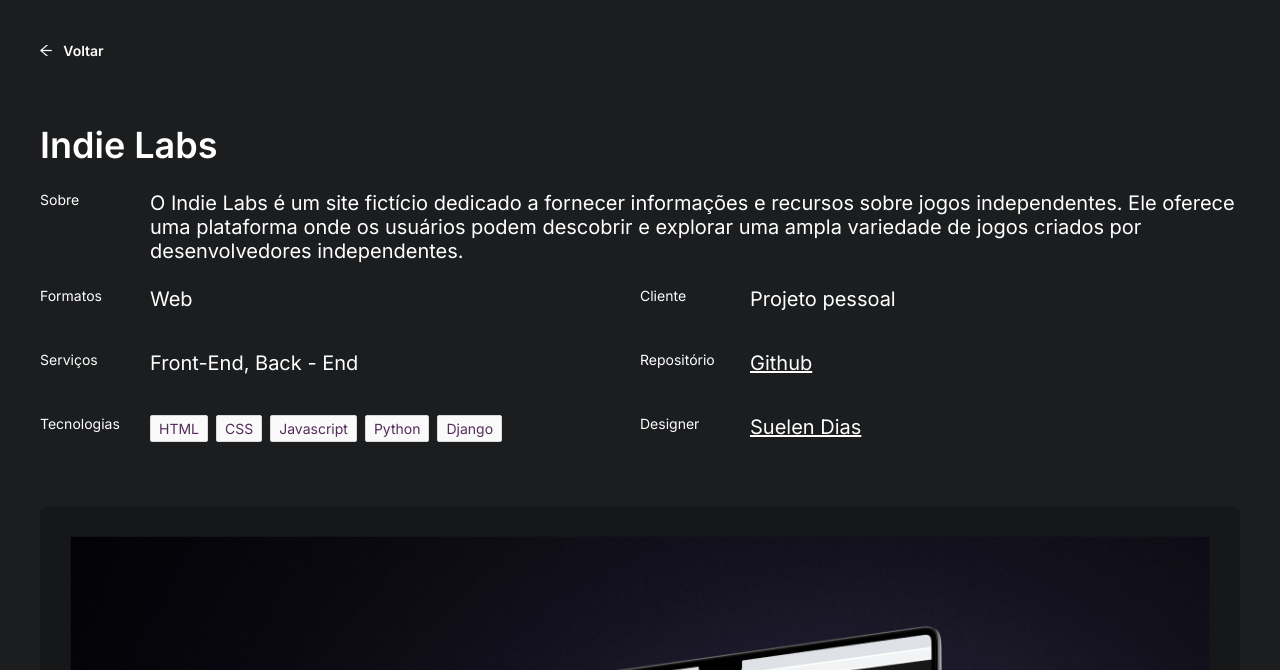
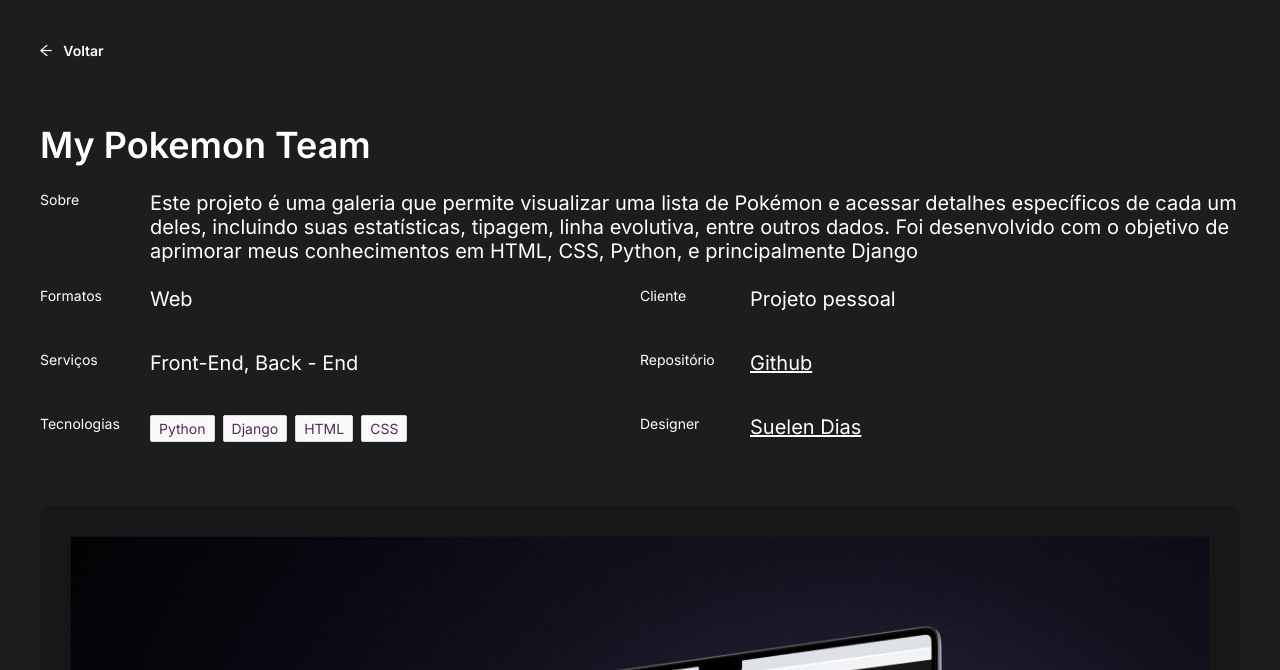
Before and after one commit to Alf-Mou/MeuPortfolio, a plain HTML site: page poke.html in a window 1280 px wide. Shown: the part 130-800 px from the top of the page. Drawn offline with Linux system fonts and the light colour scheme.

Commit message:
Fixed errors in games informations

```diff
--- a/poke.html
+++ b/poke.html
@@ -20,12 +20,12 @@
             </div>
         </div>
         <div class="container-indie2__container">
-            <p class="indie2__titulo">Indie Labs</p>
+            <p class="indie2__titulo">My Pokemon Team</p>
             <div class="indie2__container1">
                 <div class="indie2__container1__container">
                     <p class="indie2__container1__frase">Sobre</p>
                 </div>
-                    <p class="indie2__container1__texto">O Indie Labs é um site fictício dedicado a fornecer informações e recursos sobre jogos independentes. Ele oferece uma plataforma onde os usuários podem descobrir e explorar uma ampla variedade de jogos criados por desenvolvedores independentes.</p>
+                    <p class="indie2__container1__texto">Este projeto é uma galeria que permite visualizar uma lista de Pokémon e acessar detalhes específicos de cada um deles, incluindo suas estatísticas, tipagem, linha evolutiva, entre outros dados. Foi desenvolvido com o objetivo de aprimorar meus conhecimentos em HTML, CSS, Python, e principalmente Django</p>
             </div>
             <div class="indie2__container2">
                 <div class="container2__div">
@@ -41,19 +41,16 @@
                         <p class="container__infos">Tecnologias</p>
                         <div class="container__infos__tec">
                             <div class="container__tec2" >
+                                <p class="tec__texto2" >Python</p>
+                            </div>
+                            <div class="container__tec2" >
+                                <p class="tec__texto2" >Django</p>
+                            </div>
+                            <div class="container__tec2" >
                                 <p class="tec__texto2">HTML</p>
                             </div>
                             <div class="container__tec2" >
                                 <p class="tec__texto2" >CSS</p>
-                            </div>
-                            <div class="container__tec2" >
-                                <p class="tec__texto2" >Javascript</p>
-                            </div>
-                            <div class="container__tec2" >
-                                <p class="tec__texto2" >Python</p>
-                            </div>
-                            <div class="container__tec2" >
-                                <p class="tec__texto2" >Django</p>
                             </div>
                         </div>
                     </div>
@@ -65,7 +62,7 @@
                     </div>
                     <div class="div1">
                         <p class="container__infos">Repositório</p>
-                        <a class="container__infos__link" href="https://github.com/Alf-Mou/IndieLabs-2" >Github</a>
+                        <a class="container__infos__link" href="https://github.com/Alf-Mou/My-Pokemon-Team" >Github</a>
                     </div>
                     <div class="div1">
                         <p class="container__infos">Designer</p>
```
Also changed, not shown: alura.html (+4 -13 lines).
